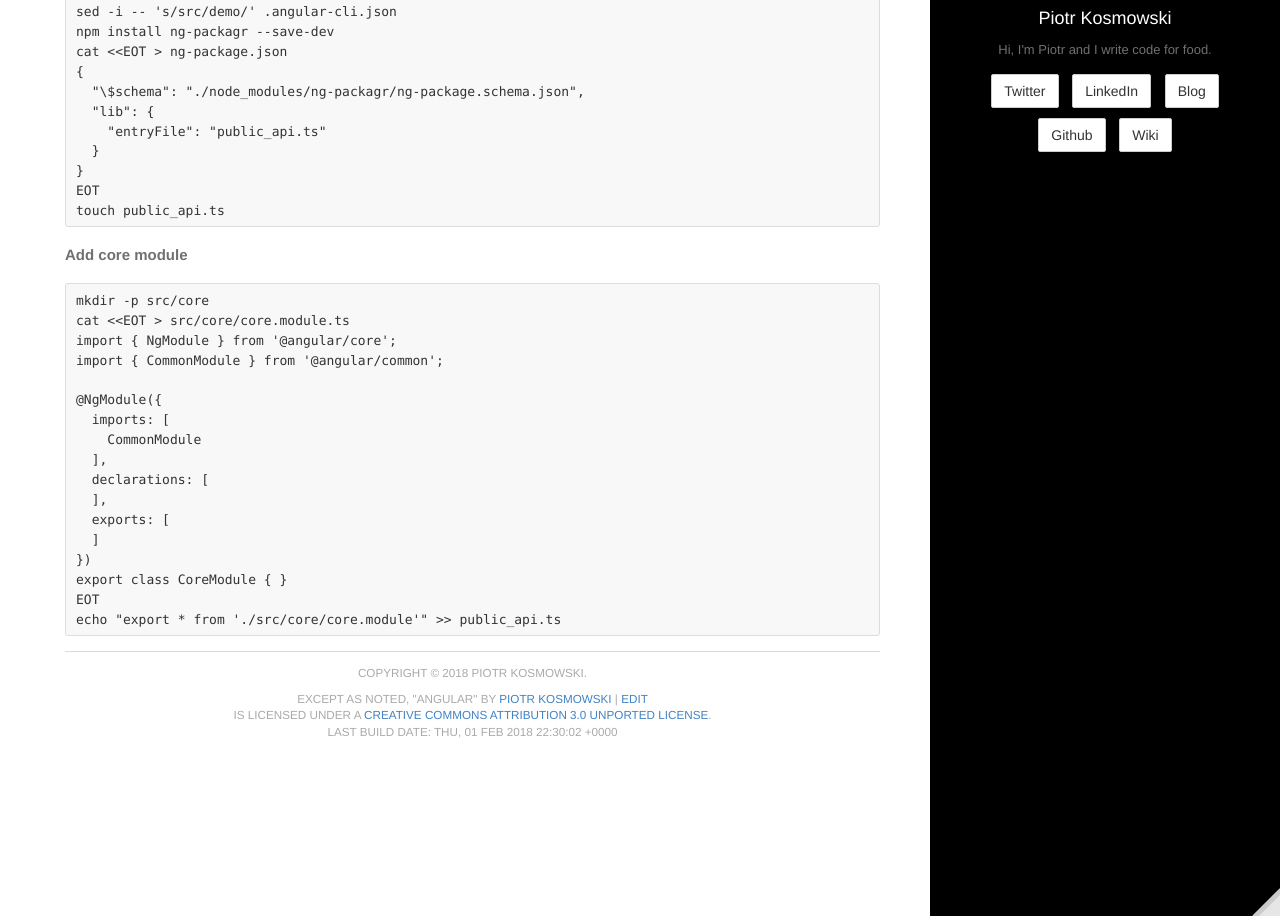
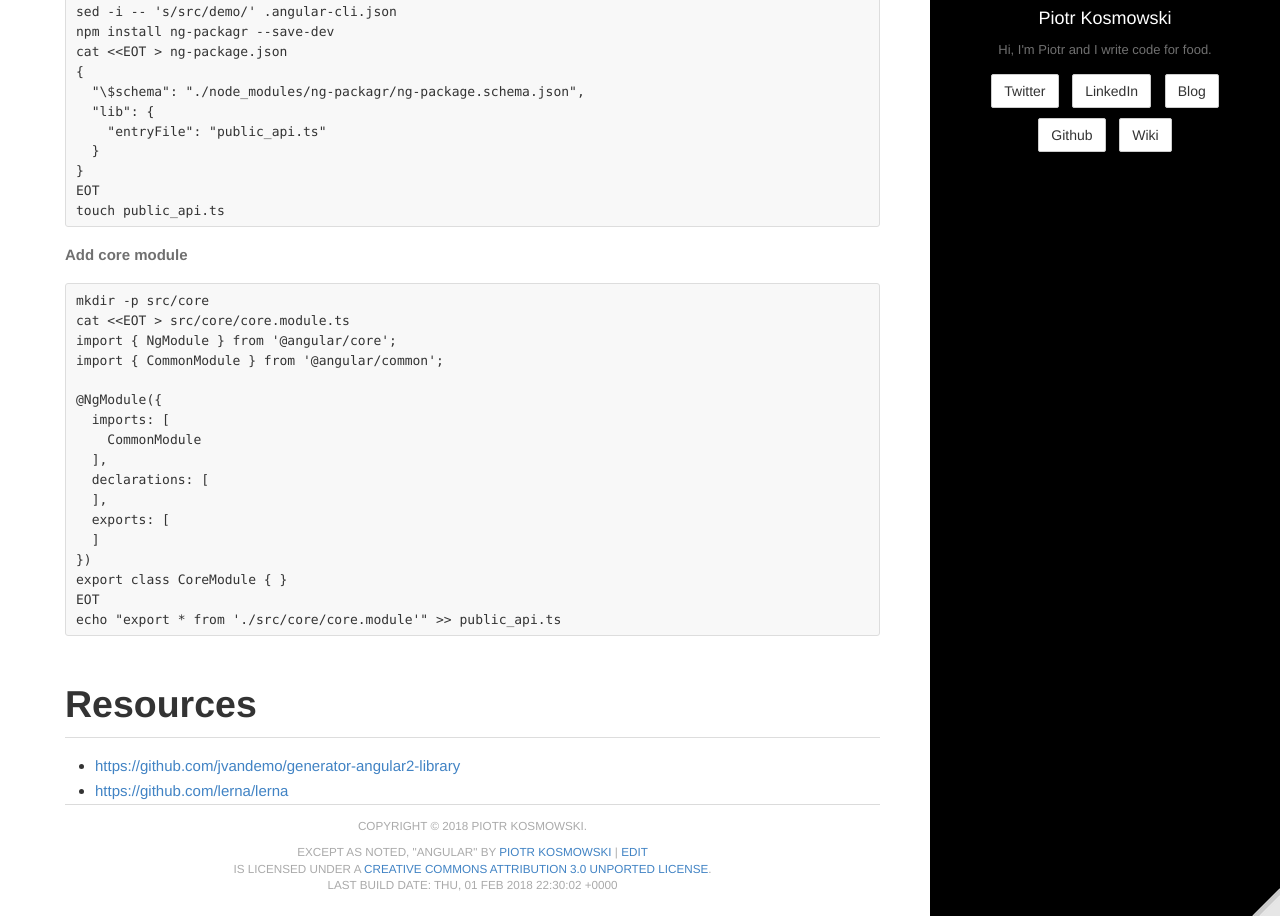
Before and after one commit to kospiotr/kospiotr.github.io, a Jekyll site: the page built from wiki/angular.md, in a window 1280 px wide and 1195 px high, cut to the strip 279-1195 px from the top of the window. Built offline with Jekyll 4.4.1, drawn with Linux system fonts in a browser that asks for light colours.

Commit message:
Update angular.md

````diff
--- a/wiki/angular.md
+++ b/wiki/angular.md
@@ -48,3 +48,9 @@ export class CoreModule { }
 EOT
 echo "export * from './src/core/core.module'" >> public_api.ts
 ```
+
+
+# Resources
+
+* [https://github.com/jvandemo/generator-angular2-library](https://github.com/jvandemo/generator-angular2-library)
+* [https://github.com/lerna/lerna](https://github.com/lerna/lerna)
````
